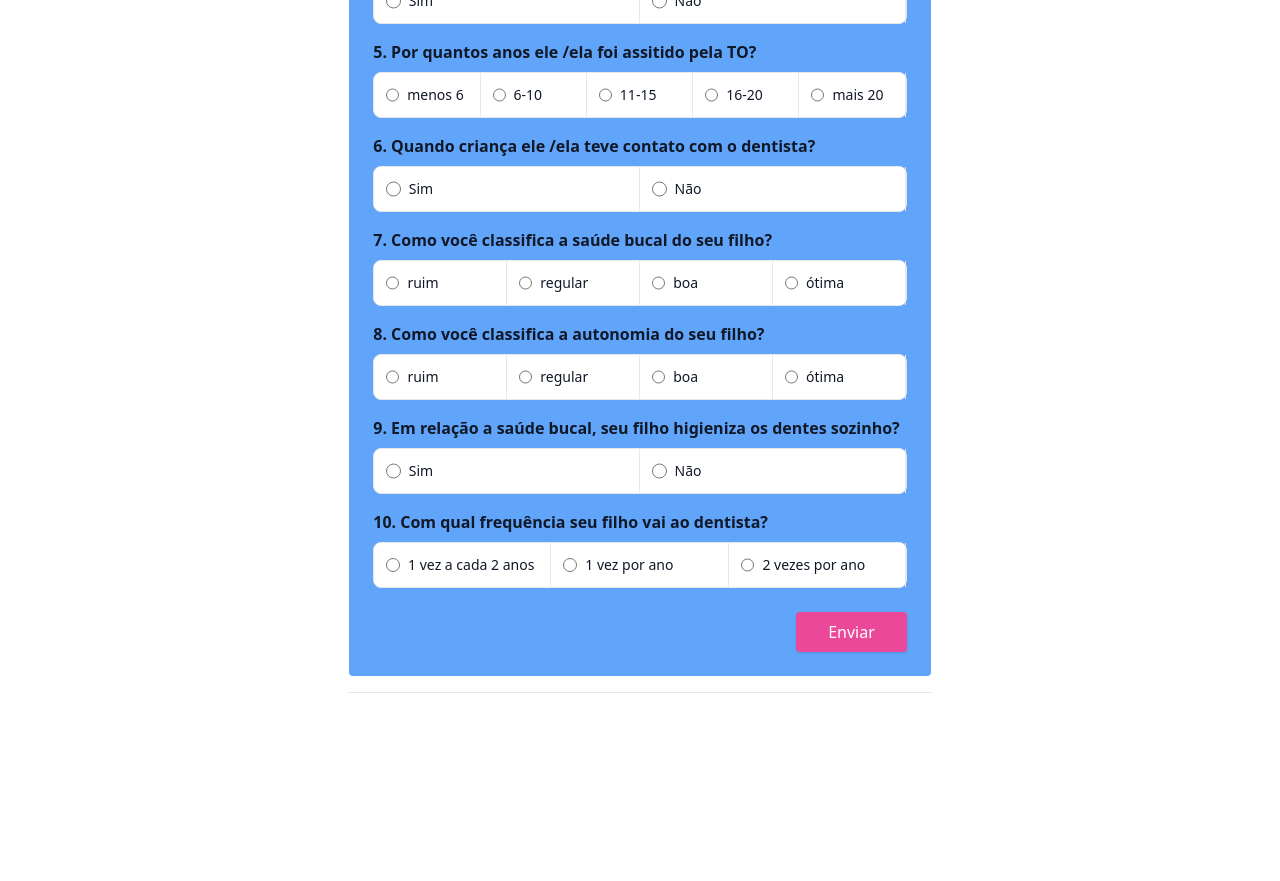
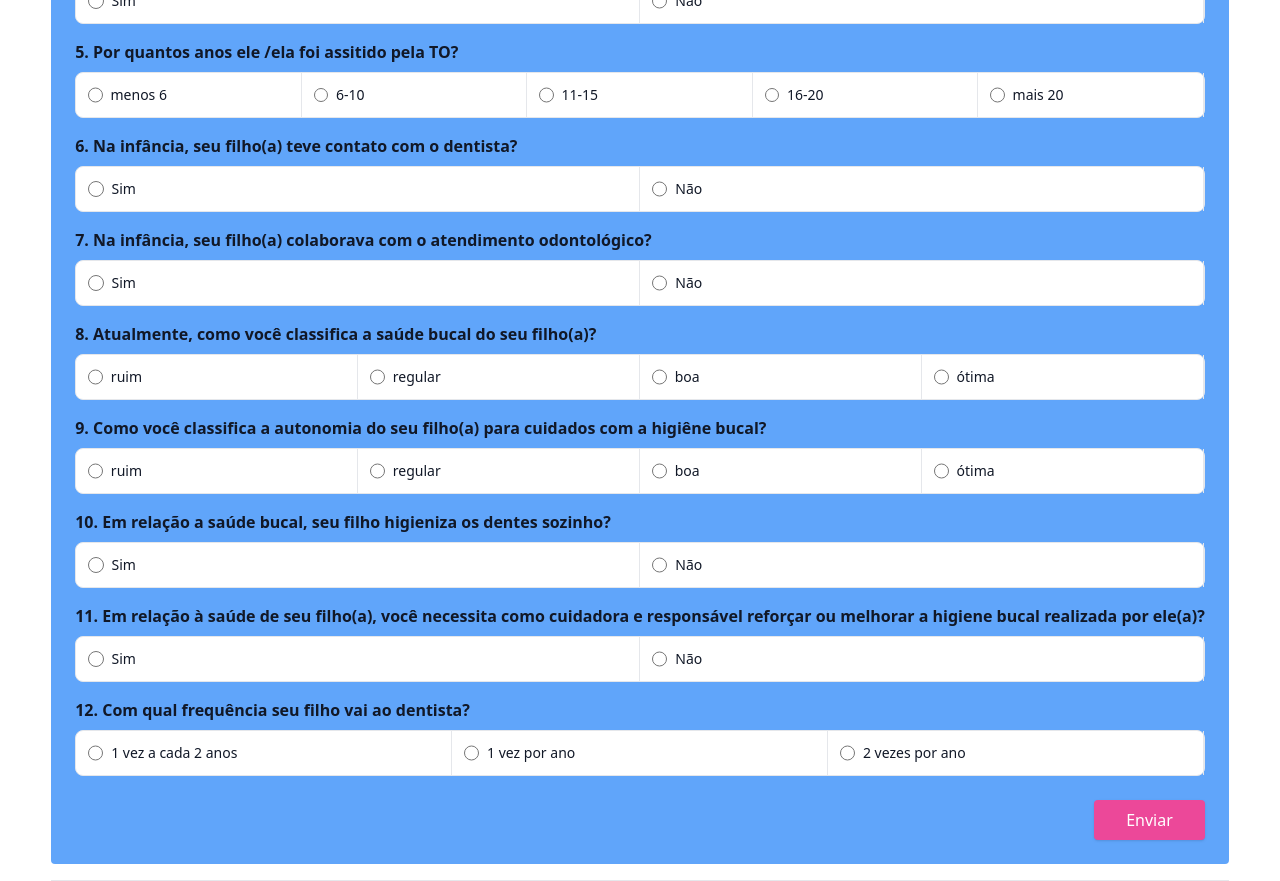
Before and after one commit to infopontes/scientific-research-t21, a Next.js app: page /pesquisa in a window 1280 px wide. Shown: the part 480-1361 px from the top of the page. Before the commit the page ends 1173 px from the top, so only its background shows below. Built offline with nearby package versions, Linux system fonts and the light colour scheme.

Commit message:
inclusão de perguntas

```diff
--- a/pages/pesquisa.jsx
+++ b/pages/pesquisa.jsx
@@ -134,7 +134,7 @@ export default function Pesquisa() {
                     </li>
                 </ul>
 
-                <h3 className="mt-4 mb-2 font-semibold text-gray-900 dark:text-white">6. Quando criança ele /ela teve contato com o dentista?</h3>
+                <h3 className="mt-4 mb-2 font-semibold text-gray-900 dark:text-white">6. Na infância, seu filho(a) teve contato com o dentista?</h3>
                 <ul className="items-center w-full text-sm font-medium text-gray-900 bg-white rounded-lg border border-gray-200 sm:flex dark:bg-gray-700 dark:border-gray-600 dark:text-white">
                     <li className="w-full border-b border-gray-200 sm:border-b-0 sm:border-r dark:border-gray-600">
                         <div className="flex items-center pl-3">
@@ -150,7 +150,24 @@ export default function Pesquisa() {
                     </li>
                 </ul>
 
-                <h3 className="mt-4 mb-2 font-semibold text-gray-900 dark:text-white">7. Como você classifica a saúde bucal do seu filho?</h3>
+                <h3 className="mt-4 mb-2 font-semibold text-gray-900 dark:text-white">7. Na infância, seu filho(a) colaborava com o atendimento odontológico?</h3>
+                <ul className="items-center w-full text-sm font-medium text-gray-900 bg-white rounded-lg border border-gray-200 sm:flex dark:bg-gray-700 dark:border-gray-600 dark:text-white">
+                    <li className="w-full border-b border-gray-200 sm:border-b-0 sm:border-r dark:border-gray-600">
+                        <div className="flex items-center pl-3">
+                            <input required id="horizontal-list-radio-p6-sim" type="radio" value="Sim" name="entry.145902322" className="w-4 h-4 text-blue-600 bg-gray-100 border-gray-300 focus:ring-blue-500 dark:focus:ring-blue-600 dark:ring-offset-gray-700 focus:ring-2 dark:bg-gray-600 dark:border-gray-500" />
+                            <label className="py-3 ml-2 w-full text-sm font-medium text-gray-900 dark:text-gray-300">Sim</label>
+                        </div>
+                    </li>
+                    <li className="w-full border-b border-gray-200 sm:border-b-0 sm:border-r dark:border-gray-600">
+                        <div className="flex items-center pl-3">
+                            <input required id="horizontal-list-radio-p6-nao" type="radio" value="Não" name="entry.145902322" className="w-4 h-4 text-blue-600 bg-gray-100 border-gray-300 focus:ring-blue-500 dark:focus:ring-blue-600 dark:ring-offset-gray-700 focus:ring-2 dark:bg-gray-600 dark:border-gray-500" />
+                            <label className="py-3 ml-2 w-full text-sm font-medium text-gray-900 dark:text-gray-300">Não</label>
+                        </div>
+                    </li>
+                </ul>
+
+
+                <h3 className="mt-4 mb-2 font-semibold text-gray-900 dark:text-white">8. Atualmente, como você classifica a saúde bucal do seu filho(a)?</h3>
                 <ul className="items-center w-full text-sm font-medium text-gray-900 bg-white rounded-lg border border-gray-200 sm:flex dark:bg-gray-700 dark:border-gray-600 dark:text-white">
                     <li className="w-full border-b border-gray-200 sm:border-b-0 sm:border-r dark:border-gray-600">
                         <div className="flex items-center pl-3">
@@ -178,51 +195,67 @@ export default function Pesquisa() {
                     </li>
                 </ul>
 
-                <h3 className="mt-4 mb-2 font-semibold text-gray-900 dark:text-white">8. Como você classifica a autonomia do seu filho?</h3>
+                <h3 className="mt-4 mb-2 font-semibold text-gray-900 dark:text-white">9. Como você classifica a autonomia do seu filho(a) para cuidados com a higiêne bucal?</h3>
                 <ul className="items-center w-full text-sm font-medium text-gray-900 bg-white rounded-lg border border-gray-200 sm:flex dark:bg-gray-700 dark:border-gray-600 dark:text-white">
                     <li className="w-full border-b border-gray-200 sm:border-b-0 sm:border-r dark:border-gray-600">
                         <div className="flex items-center pl-3">
-                            <input required id="horizontal-list-radio-p8-ruim" type="radio" value="ruim" name="entry.861646811" className="w-4 h-4 text-blue-600 bg-gray-100 border-gray-300 focus:ring-blue-500 dark:focus:ring-blue-600 dark:ring-offset-gray-700 focus:ring-2 dark:bg-gray-600 dark:border-gray-500" />
+                            <input required id="horizontal-list-radio-p8-ruim" type="radio" value="ruim" name="entry.1086539448" className="w-4 h-4 text-blue-600 bg-gray-100 border-gray-300 focus:ring-blue-500 dark:focus:ring-blue-600 dark:ring-offset-gray-700 focus:ring-2 dark:bg-gray-600 dark:border-gray-500" />
                             <label className="py-3 ml-2 w-full text-sm font-medium text-gray-900 dark:text-gray-300">ruim</label>
                         </div>
                     </li>
                     <li className="w-full border-b border-gray-200 sm:border-b-0 sm:border-r dark:border-gray-600">
                         <div className="flex items-center pl-3">
-                            <input required id="horizontal-list-radio-p8-regular" type="radio" value="regular" name="entry.861646811" className="w-4 h-4 text-blue-600 bg-gray-100 border-gray-300 focus:ring-blue-500 dark:focus:ring-blue-600 dark:ring-offset-gray-700 focus:ring-2 dark:bg-gray-600 dark:border-gray-500" />
+                            <input required id="horizontal-list-radio-p8-regular" type="radio" value="regular" name="entry.1086539448" className="w-4 h-4 text-blue-600 bg-gray-100 border-gray-300 focus:ring-blue-500 dark:focus:ring-blue-600 dark:ring-offset-gray-700 focus:ring-2 dark:bg-gray-600 dark:border-gray-500" />
                             <label className="py-3 ml-2 w-full text-sm font-medium text-gray-900 dark:text-gray-300">regular</label>
                         </div>
                     </li>
                     <li className="w-full border-b border-gray-200 sm:border-b-0 sm:border-r dark:border-gray-600">
                         <div className="flex items-center pl-3">
-                            <input required id="horizontal-list-radio-p8-boa" type="radio" value="boa" name="entry.861646811" className="w-4 h-4 text-blue-600 bg-gray-100 border-gray-300 focus:ring-blue-500 dark:focus:ring-blue-600 dark:ring-offset-gray-700 focus:ring-2 dark:bg-gray-600 dark:border-gray-500" />
+                            <input required id="horizontal-list-radio-p8-boa" type="radio" value="boa" name="entry.1086539448" className="w-4 h-4 text-blue-600 bg-gray-100 border-gray-300 focus:ring-blue-500 dark:focus:ring-blue-600 dark:ring-offset-gray-700 focus:ring-2 dark:bg-gray-600 dark:border-gray-500" />
                             <label className="py-3 ml-2 w-full text-sm font-medium text-gray-900 dark:text-gray-300">boa</label>
                         </div>
                     </li>
                     <li className="w-full border-b border-gray-200 sm:border-b-0 sm:border-r dark:border-gray-600">
                         <div className="flex items-center pl-3">
-                            <input required id="horizontal-list-radio-p8-otima" type="radio" value="ótima" name="entry.861646811" className="w-4 h-4 text-blue-600 bg-gray-100 border-gray-300 focus:ring-blue-500 dark:focus:ring-blue-600 dark:ring-offset-gray-700 focus:ring-2 dark:bg-gray-600 dark:border-gray-500" />
+                            <input required id="horizontal-list-radio-p8-otima" type="radio" value="ótima" name="entry.1086539448" className="w-4 h-4 text-blue-600 bg-gray-100 border-gray-300 focus:ring-blue-500 dark:focus:ring-blue-600 dark:ring-offset-gray-700 focus:ring-2 dark:bg-gray-600 dark:border-gray-500" />
                             <label className="py-3 ml-2 w-full text-sm font-medium text-gray-900 dark:text-gray-300">ótima</label>
                         </div>
                     </li>
                 </ul>
 
-                <h3 className="mt-4 mb-2 font-semibold text-gray-900 dark:text-white">9. Em relação a saúde bucal, seu filho higieniza os dentes sozinho? </h3>
+                <h3 className="mt-4 mb-2 font-semibold text-gray-900 dark:text-white">10. Em relação a saúde bucal, seu filho higieniza os dentes sozinho?  </h3>
                 <ul className="items-center w-full text-sm font-medium text-gray-900 bg-white rounded-lg border border-gray-200 sm:flex dark:bg-gray-700 dark:border-gray-600 dark:text-white">
                     <li className="w-full border-b border-gray-200 sm:border-b-0 sm:border-r dark:border-gray-600">
                         <div className="flex items-center pl-3">
-                            <input required id="horizontal-list-radio-p9-sim" type="radio" value="Sim" name="entry.548561817" className="w-4 h-4 text-blue-600 bg-gray-100 border-gray-300 focus:ring-blue-500 dark:focus:ring-blue-600 dark:ring-offset-gray-700 focus:ring-2 dark:bg-gray-600 dark:border-gray-500" />
+                            <input required id="horizontal-list-radio-p9-sim" type="radio" value="Sim" name="entry.1056615192" className="w-4 h-4 text-blue-600 bg-gray-100 border-gray-300 focus:ring-blue-500 dark:focus:ring-blue-600 dark:ring-offset-gray-700 focus:ring-2 dark:bg-gray-600 dark:border-gray-500" />
                             <label className="py-3 ml-2 w-full text-sm font-medium text-gray-900 dark:text-gray-300">Sim</label>
                         </div>
                     </li>
                     <li className="w-full border-b border-gray-200 sm:border-b-0 sm:border-r dark:border-gray-600">
                         <div className="flex items-center pl-3">
-                            <input required id="horizontal-list-radio-p9-nao" type="radio" value="Não" name="entry.548561817" className="w-4 h-4 text-blue-600 bg-gray-100 border-gray-300 focus:ring-blue-500 dark:focus:ring-blue-600 dark:ring-offset-gray-700 focus:ring-2 dark:bg-gray-600 dark:border-gray-500" />
+                            <input required id="horizontal-list-radio-p9-nao" type="radio" value="Não" name="entry.1056615192" className="w-4 h-4 text-blue-600 bg-gray-100 border-gray-300 focus:ring-blue-500 dark:focus:ring-blue-600 dark:ring-offset-gray-700 focus:ring-2 dark:bg-gray-600 dark:border-gray-500" />
                             <label className="py-3 ml-2 w-full text-sm font-medium text-gray-900 dark:text-gray-300">Não</label>
                         </div>
                     </li>
                 </ul>
 
-                <h3 className="mt-4 mb-2 font-semibold text-gray-900 dark:text-white">10. Com qual frequência seu filho vai ao dentista?</h3>
+                <h3 className="mt-4 mb-2 font-semibold text-gray-900 dark:text-white">11. Em relação à saúde de seu filho(a), você necessita como cuidadora e responsável reforçar ou melhorar a higiene bucal realizada por ele(a)?  </h3>
+                <ul className="items-center w-full text-sm font-medium text-gray-900 bg-white rounded-lg border border-gray-200 sm:flex dark:bg-gray-700 dark:border-gray-600 dark:text-white">
+                    <li className="w-full border-b border-gray-200 sm:border-b-0 sm:border-r dark:border-gray-600">
+                        <div className="flex items-center pl-3">
+                            <input required id="horizontal-list-radio-p9-sim" type="radio" value="Sim" name="entry.2003048404" className="w-4 h-4 text-blue-600 bg-gray-100 border-gray-300 focus:ring-blue-500 dark:focus:ring-blue-600 dark:ring-offset-gray-700 focus:ring-2 dark:bg-gray-600 dark:border-gray-500" />
+                            <label className="py-3 ml-2 w-full text-sm font-medium text-gray-900 dark:text-gray-300">Sim</label>
+                        </div>
+                    </li>
+                    <li className="w-full border-b border-gray-200 sm:border-b-0 sm:border-r dark:border-gray-600">
+                        <div className="flex items-center pl-3">
+                            <input required id="horizontal-list-radio-p9-nao" type="radio" value="Não" name="entry.2003048404" className="w-4 h-4 text-blue-600 bg-gray-100 border-gray-300 focus:ring-blue-500 dark:focus:ring-blue-600 dark:ring-offset-gray-700 focus:ring-2 dark:bg-gray-600 dark:border-gray-500" />
+                            <label className="py-3 ml-2 w-full text-sm font-medium text-gray-900 dark:text-gray-300">Não</label>
+                        </div>
+                    </li>
+                </ul>
+
+                <h3 className="mt-4 mb-2 font-semibold text-gray-900 dark:text-white">12. Com qual frequência seu filho vai ao dentista?</h3>
                 <ul className="items-center w-full text-sm font-medium text-gray-900 bg-white rounded-lg border border-gray-200 sm:flex dark:bg-gray-700 dark:border-gray-600 dark:text-white">
                     <li className="w-full border-b border-gray-200 sm:border-b-0 sm:border-r dark:border-gray-600">
                         <div className="flex items-center pl-3">
```
